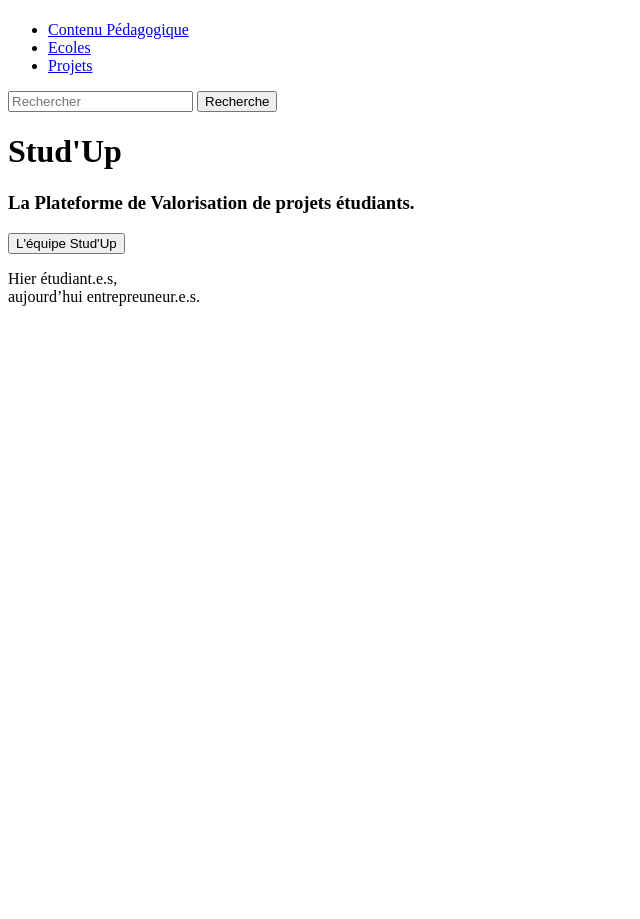
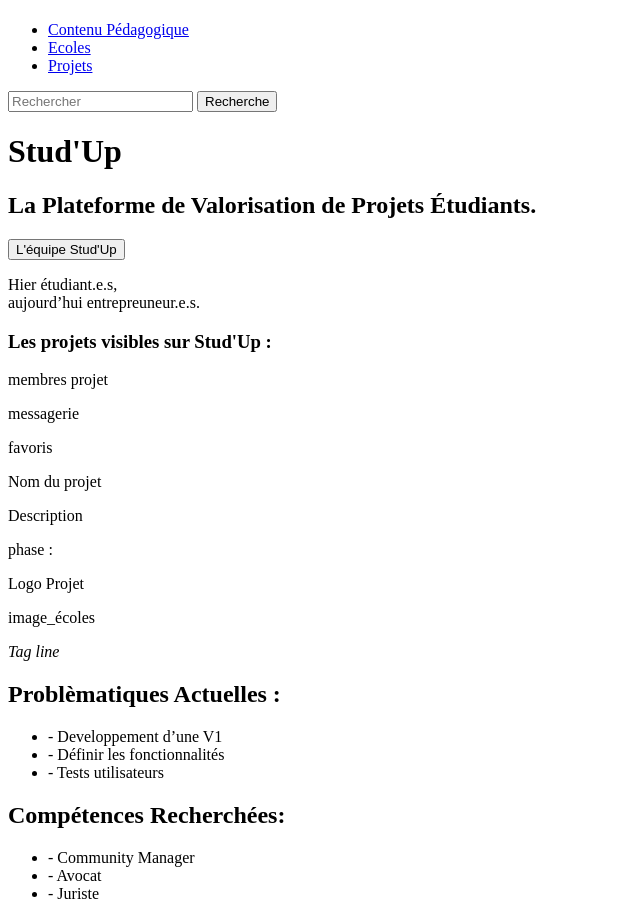
Before and after one commit to tomas-ryan-lee/StudUp, a Symfony app: template templates/home/index.html.twig in a window 1280 px wide; the page is wider, and only the part inside the window is pictured. Shown: the part 1114-2033 px from the top of that part, without its empty margins (0-640 px from the left). Before the commit the page ends 1420 px from the top of that part, so only its background shows below. Run offline with Twig, Linux system fonts and the light colour scheme; the template is opened without the code that fills it, so the values that code supplies are empty; some libraries are stand-ins or nearby versions.

Commit message:
[BENJ.B] commit HomePage
début de mise en place des éléments de la home avec la navigation des projets. mis en stand by pour refonte de maquette

```diff
--- a/templates/base.html.twig
+++ b/templates/base.html.twig
@@ -48,6 +48,13 @@
         </form>
       </nav>
     </header>
+    <main role="main">
+        <div class="container">
         {% block body %}{% endblock %}
+        </div>
+        </main>
+        <section class="container">
+        {% block Projets_display %}{% endblock %}
+        </section>
     </body>
 </html>
--- a/templates/home/index.html.twig
+++ b/templates/home/index.html.twig
@@ -3,10 +3,47 @@
 {% block title 'Stud\'Up!' %}
 
 {% block body %}
-    <div class="container">
         <h1>Stud'Up</h1>
-        <h3>La Plateforme de Valorisation de projets étudiants.</h3>
+        <h2>La Plateforme de Valorisation de Projets Étudiants.</h2>
        <button class="team_btn">L'équipe Stud'Up</button>
        <p class="home_tag_line">Hier étudiant.e.s, <br> aujourd’hui entrepreuneur.e.s.</p>
     </div>
 {% endblock %}
+
+{% block Projets_display %}
+
+    <h3>Les projets visibles sur Stud'Up :</h3>
+    <article>
+        <div class="head_articleProjet" >
+            <div class="article_nav">
+               <p>membres projet</p>
+               <p>messagerie</p>
+               <p>favoris</p>
+               <p>Nom du projet</p>
+            </div>
+            <p>Description</p>
+            <p>phase : </p>
+            <p>Logo Projet</p>
+        </div>
+        <div class="Body_article">
+            <p>image_écoles</p>
+            <p><i>Tag line </i><p>
+            <div class="actula_strugle">
+                <h2>Problèmatiques Actuelles :  </h2>
+                <ul>
+                    <li>- Developpement d’une V1</li>
+                    <li>- Définir les fonctionnalités</li>
+                    <li>- Tests utilisateurs</li>
+                </ul>
+            </div>
+            <div class="seeked_comp">
+                <h2>Compétences Recherchées: </h2>
+                <ul>
+                    <li>- Community Manager</li>
+                    <li>- Avocat </li>
+                    <li>- Juriste</li>
+                </ul>
+            </div>
+        </div>
+    </article>
+{% endblock %}
```
Also changed, not shown: assets/styles/app.scss (+26 -11 lines), 1 other file.
